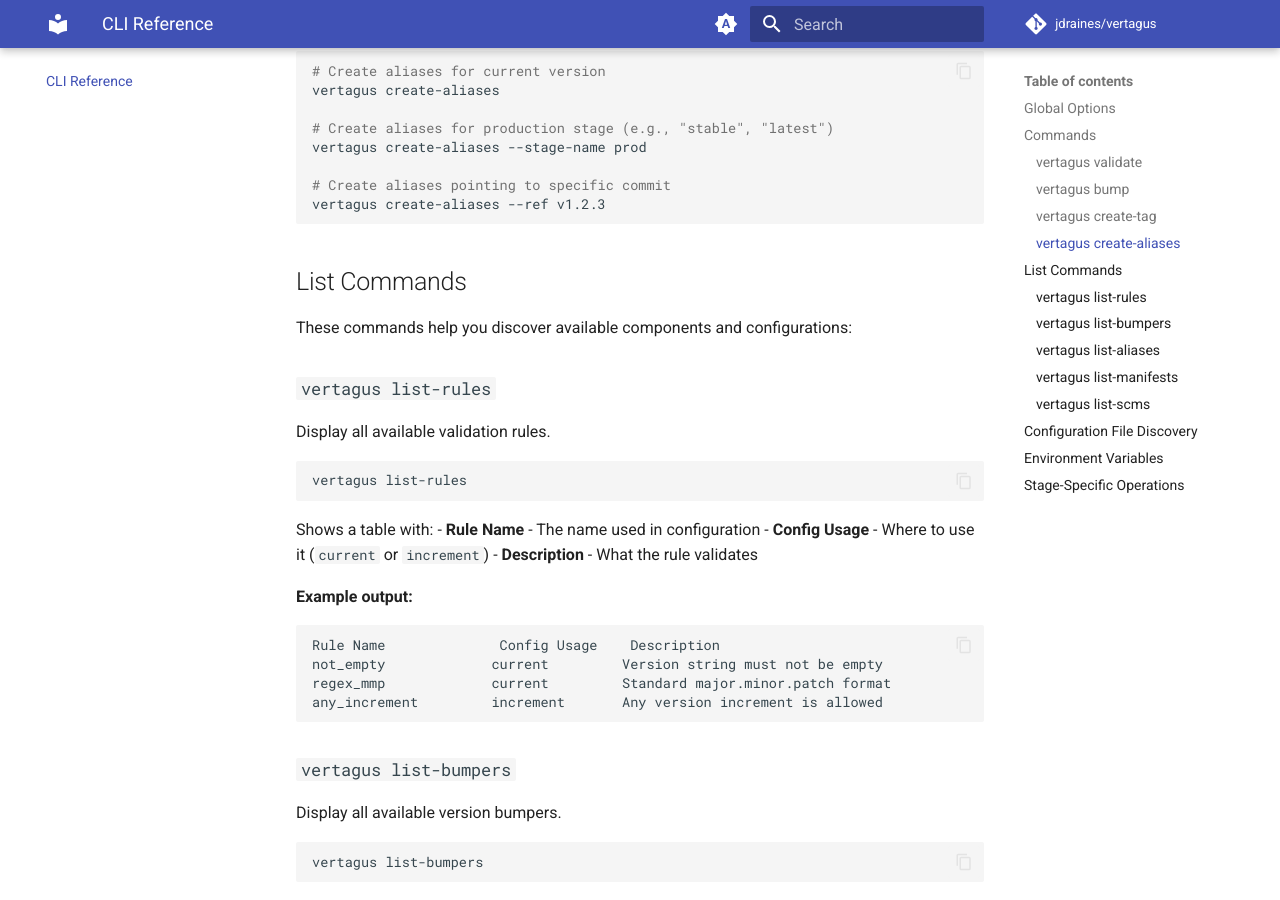
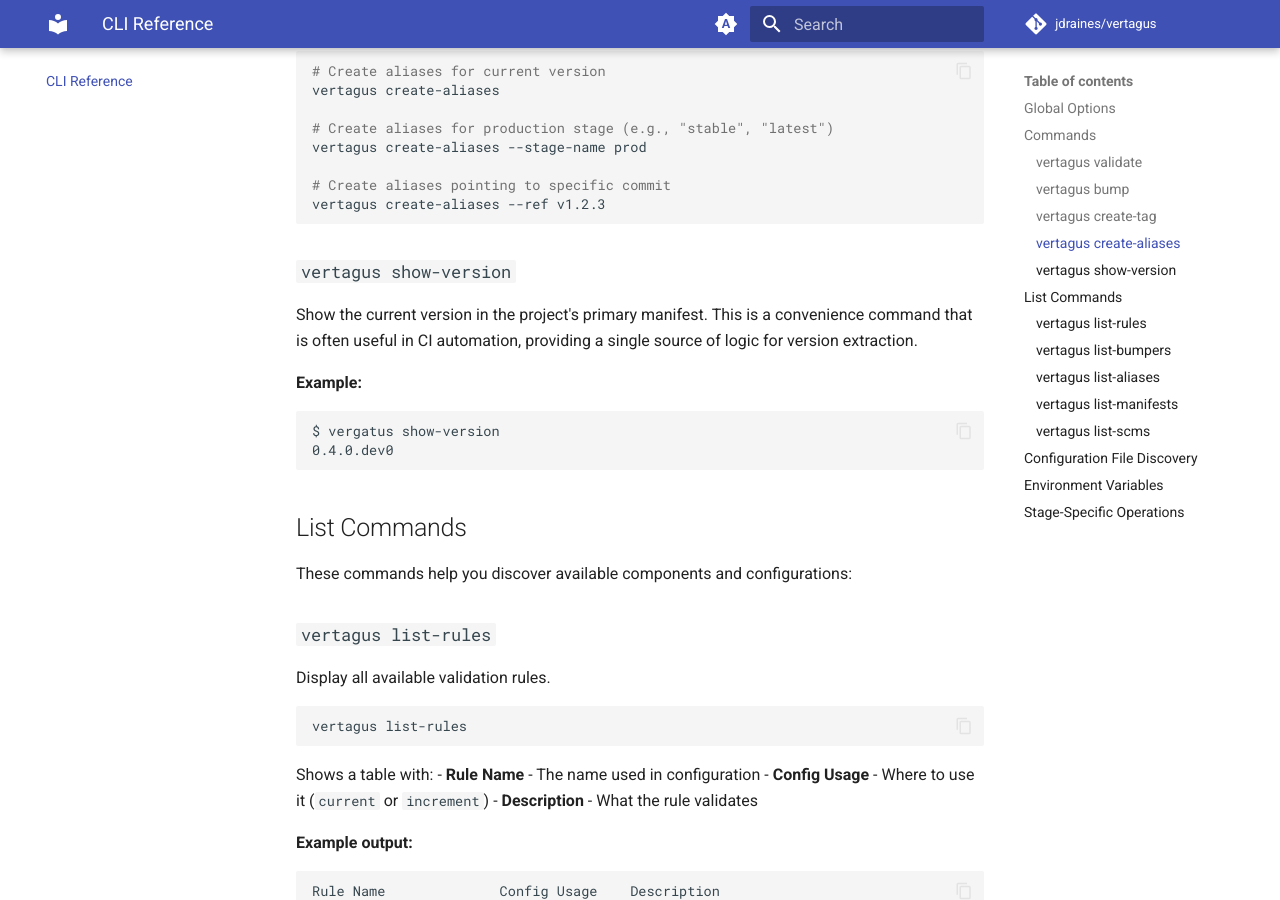
Before and after one commit to jdraines/vertagus, an MkDocs documentation site: the page built from docs/cli-reference.md, in a window 1280 px wide and 900 px high, scrolled down 2657 px. Built offline with MkDocs 1.6.1 and Material for MkDocs 9.7.7, drawn with Linux system fonts in a browser that asks for light colours; comment, search, counter and statistics services are not loaded; the version menu is left out.

Commit message:
updated cli docs

````diff
--- a/docs/cli-reference.md
+++ b/docs/cli-reference.md
@@ -134,6 +134,17 @@ vertagus create-aliases --stage-name prod
 vertagus create-aliases --ref v1.2.3
 ```
 
+### `vertagus show-version`
+
+Show the current version in the project's primary manifest. This is a convenience command that is often useful in CI automation, providing a single source of logic for version extraction.
+
+**Example:**
+
+```
+$ vergatus show-version
+0.4.0.dev0
+```
+
 ## List Commands
 
 These commands help you discover available components and configurations:
````
